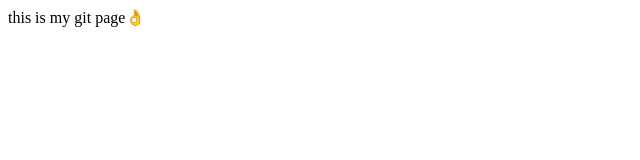
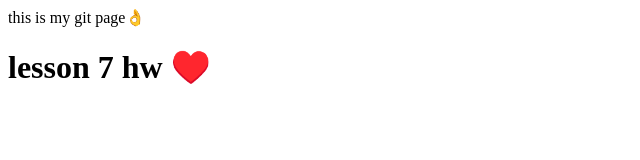
Before and after one commit to Tamar-Winer/test, a plain HTML site: page index.html in a window 1280 px wide. Shown: the whole page, without its empty margins (0-640 px from the left). Drawn offline with Linux system fonts and the light colour scheme.

Commit message:
add h1 to html page

```diff
--- a/index.html
+++ b/index.html
@@ -7,5 +7,8 @@
 </head>
 <body>
     this is my git page👌
+    <h1>
+        lesson 7 hw ♥️
+    </h1>
 </body>
 </html>
```
